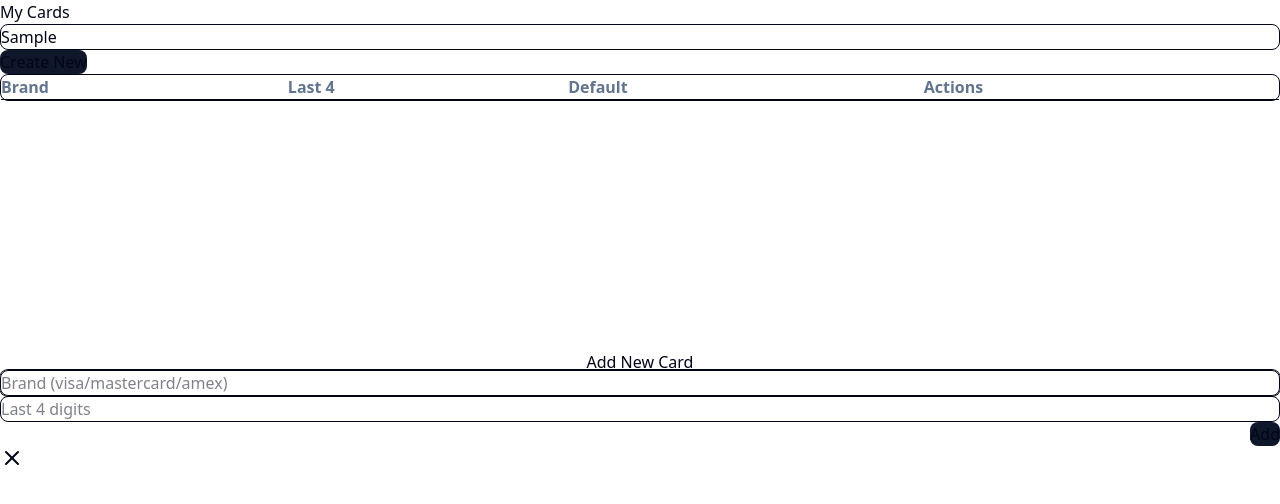
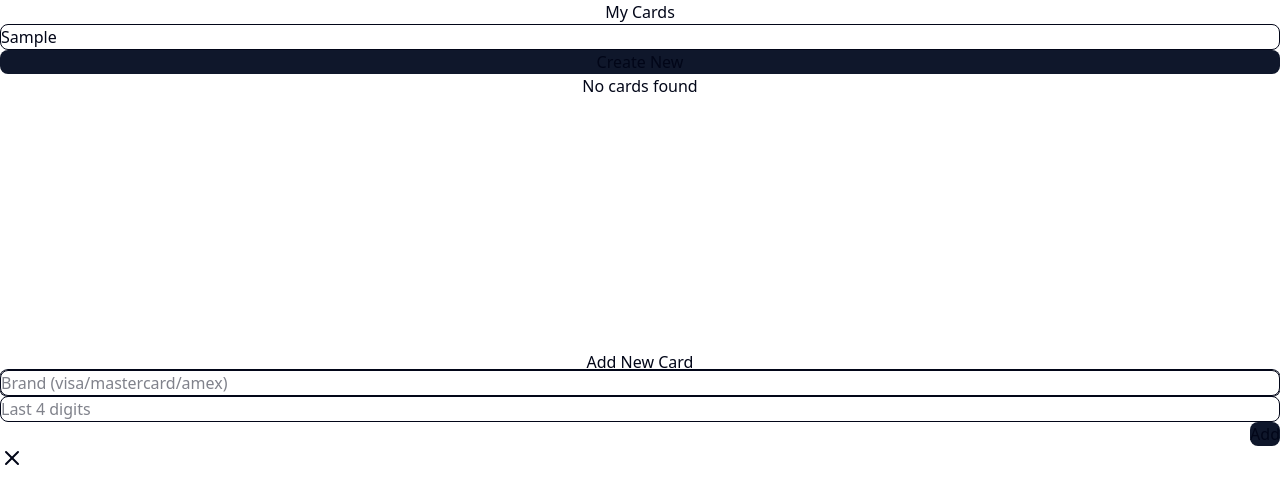
Before and after one commit to ansofidev/my-cards-app, a React (Vite) app: page /my-cards in a window 1280 px wide. Both pictures are taken after typing "Sample" into the empty fields and a click on the button "Create New". Shown: the top 504 px of the page. Built offline with nearby package versions, Linux system fonts and the light colour scheme.

Commit message:
Add loading and empty state

```diff
--- /dev/null
+++ b/src/components/ui/EmptyState.tsx
@@ -0,0 +1,11 @@
+type EmptyStateProps = {
+  message?: string;
+};
+
+export function EmptyState({ message = 'No cards found' }: EmptyStateProps) {
+  return (
+    <div className="text-center py-10 text-gray-500 text-lg">
+      {message}
+    </div>
+  );
+}
--- /dev/null
+++ b/src/components/ui/LoadingState.tsx
@@ -0,0 +1,11 @@
+type LoadingStateProps = {
+  message?: string;
+};
+
+export function LoadingState({ message = 'Loading...' }: LoadingStateProps) {
+  return (
+    <div className="text-center py-10 text-gray-500 text-lg">
+      {message}
+    </div>
+  );
+}
--- a/src/pages/MyCardsPage/MyCardsPage.tsx
+++ b/src/pages/MyCardsPage/MyCardsPage.tsx
@@ -1,13 +1,25 @@
-import { useState } from 'react';
+import { useEffect, useState } from 'react';
 import { mockCards } from '../../data/mockCards';
 import type { Card } from '../../types/Card';
 import { getColumns } from './columns';
 import { DataTable } from '../../components/ui/data-table';
 import { CardDialog } from '../../components/card/CardDialog';
+import { LoadingState } from '../../components/ui/LoadingState';
+import { EmptyState } from '../../components/ui/EmptyState';
 
 const MyCardsPage = () => {
-  const [cards, setCards] = useState<Card[]>(mockCards);
+  const [cards, setCards] = useState<Card[]>([]);
+  const [loading, setLoading] = useState(true);
   const [search, setSearch] = useState('');
+
+  useEffect(() => {
+    const timer = setTimeout(() => {
+      setCards(mockCards);
+      setLoading(false);
+    }, 1000);
+
+    return () => clearTimeout(timer);
+  }, []);
 
   const filteredCards = cards.filter((card) =>
     card.brand.toLowerCase().includes(search.toLowerCase()) ||
@@ -29,24 +41,28 @@ const MyCardsPage = () => {
   });
 
   return (
-    <div className="p-6">
-      <h1 className="text-2xl font-bold mb-4">My Cards</h1>
+    <div className="p-6 max-w-3xl mx-auto">
+      <h1 className="text-2xl font-bold mb-4 text-center">My Cards</h1>
 
-      <div className="flex items-center justify-between mb-4 max-w-sm">
+      <div className="flex flex-col sm:flex-row sm:items-center sm:justify-between gap-4 mb-4">
         <input
           type="text"
           placeholder="Search by brand or last 4"
           value={search}
           onChange={(e) => setSearch(e.target.value)}
-          className="px-4 py-2 border rounded-md w-full"
+          className="px-4 py-2 border rounded-md flex-1"
         />
-      </div>
 
-      <div className="mb-4">
         <CardDialog onSubmit={(newCard) => setCards((prev) => [...prev, newCard])} />
       </div>
 
+      {loading ? (
+        <LoadingState />
+      ) : filteredCards.length === 0 ? (
+        <EmptyState />
+      ) : (
         <DataTable columns={columns} data={filteredCards} />
+      )}
     </div>
   );
 };
```
Lines whose indentation alone changed are shown as unchanged.
